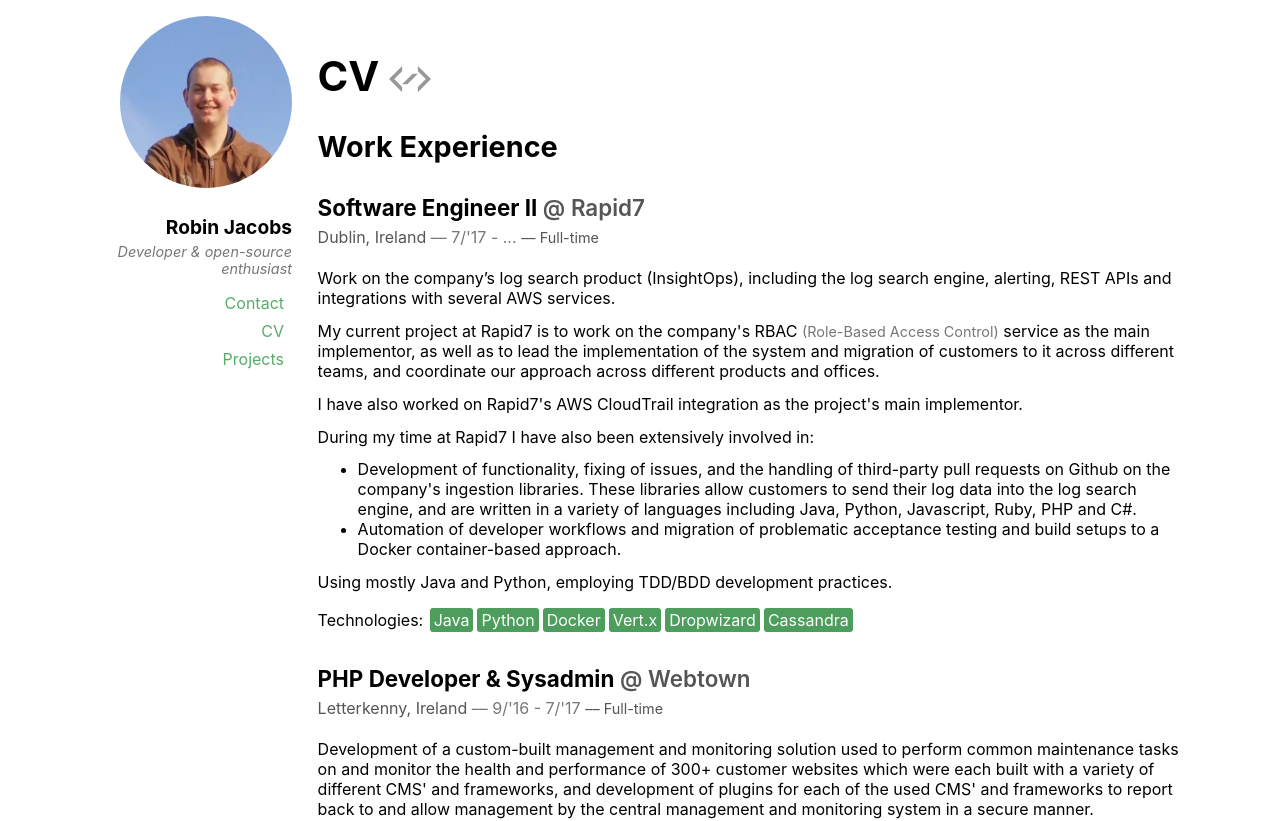
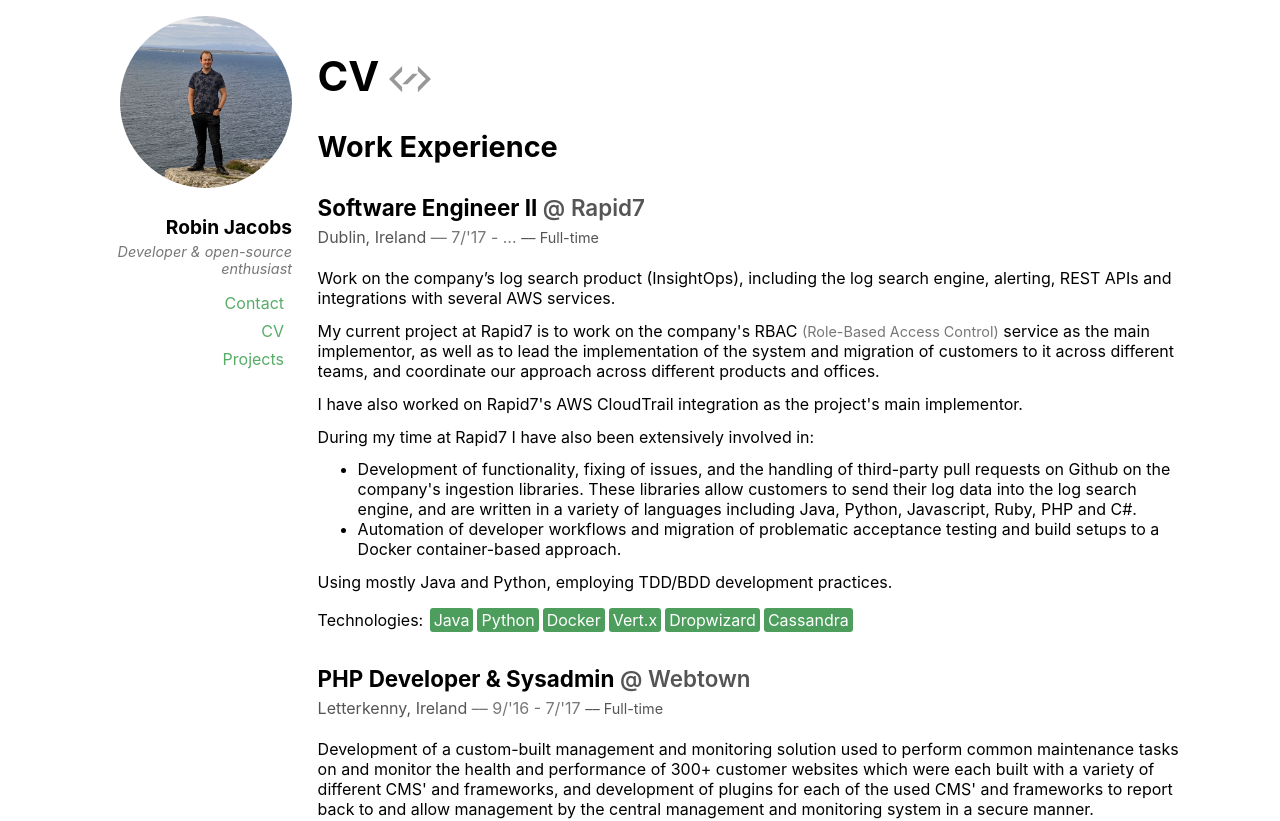
Before and after one commit to RobinJ1995/robinj.be, a React (Create React App) app: page / in a window 1280 px wide. Shown: the top 821 px of the page. Built offline with nearby package versions, Linux system fonts and the light colour scheme.

Commit message:
time for a new picture

```diff
--- a/src/App.js
+++ b/src/App.js
@@ -78,7 +78,7 @@ const App = () => {
 	return (
 		<div id="page">
 			<header>
-				<img className="picture" src="/img/robin.webp" alt="" />
+				<img className="picture" src="/img/me.webp" alt="" />
 				<h1>Robin Jacobs</h1>
 				<p className="slogan">Developer &amp; open-source enthusiast</p>
 
```
Also changed, not shown: public/img/face.webp (added), public/img/me.webp (added), public/manifest.json.
